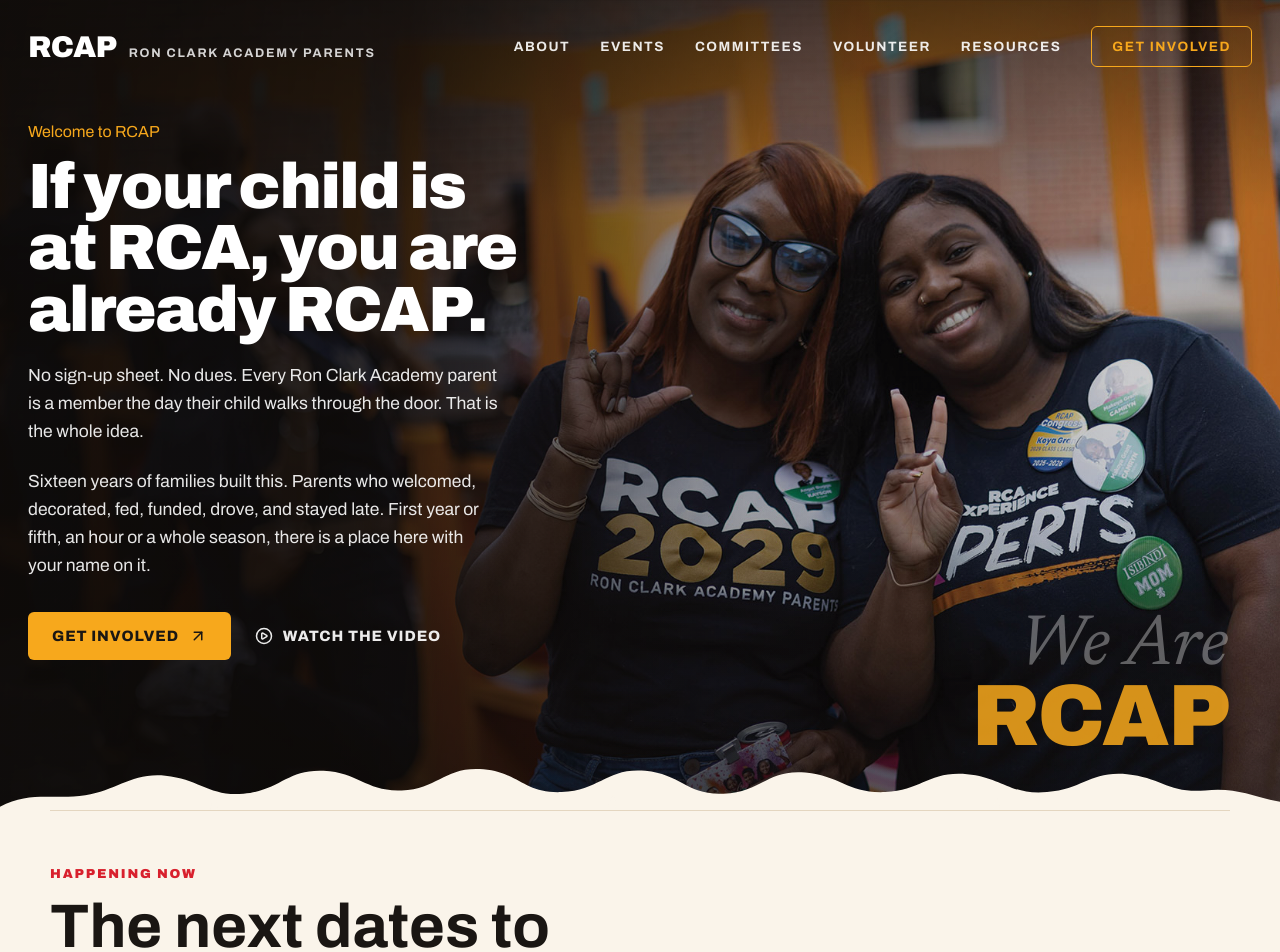
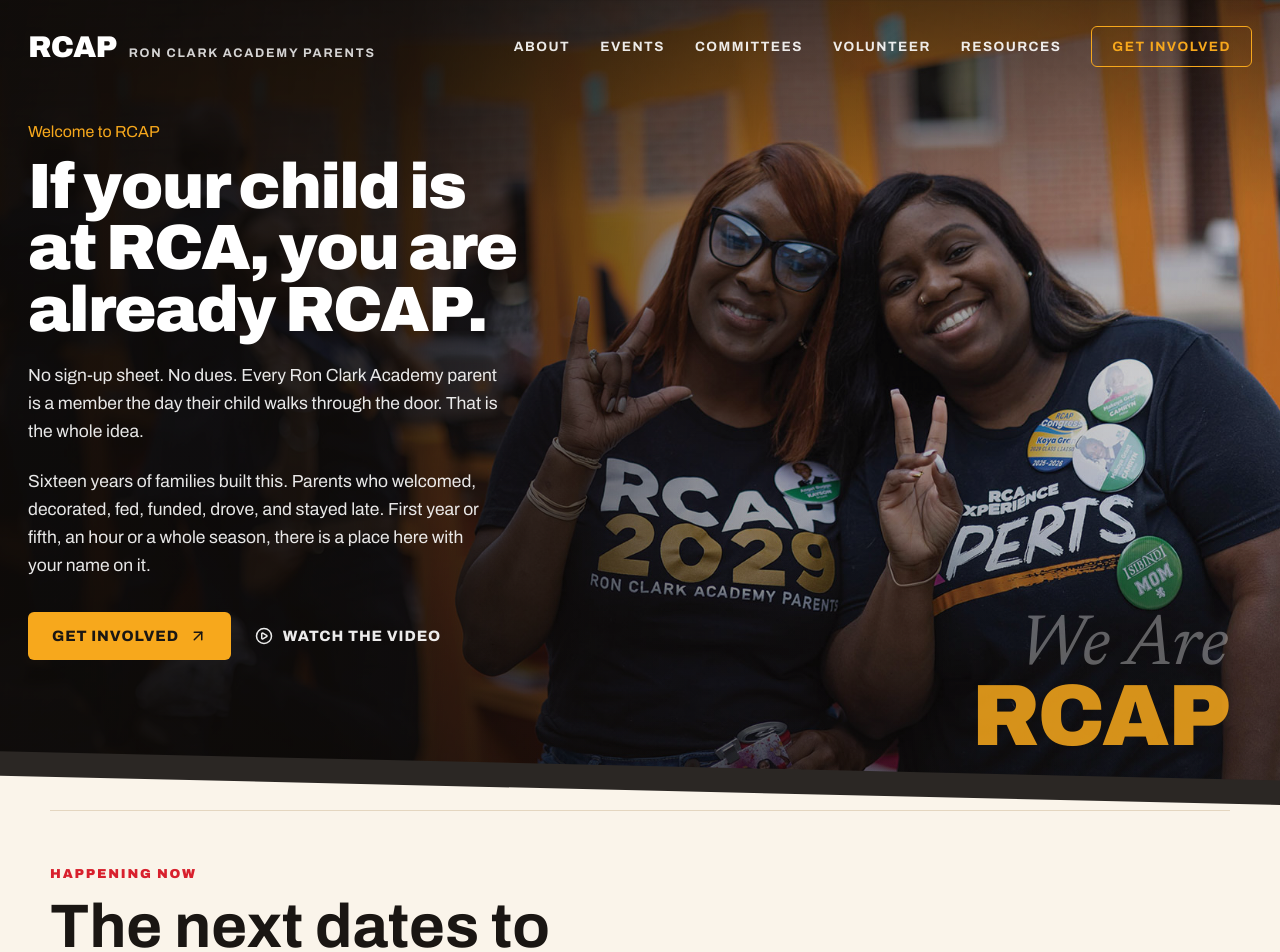
Before and after one commit to mosejames/wearercap.org, a React (Vite) app: page / in a window 1280 px wide. Shown: the top 952 px of the page. Built offline with nearby package versions, Linux system fonts and the light colour scheme.

Commit message:
Hero edge: angled cut with a charcoal step, replacing the torn brush

```diff
--- a/src/main.jsx
+++ b/src/main.jsx
@@ -306,14 +306,13 @@ function App() {
           <span className="lockup-mark">RCAP</span>
         </div>
 
-        {/* Torn brush edge into the paper below. preserveAspectRatio none lets
-            it stretch to any width without leaving a gap at the corners. */}
+        {/* Angled edge into the paper below: two parallel cuts descending to
+            the right, with a charcoal step between them. preserveAspectRatio
+            none lets both lines stretch to any width and stay straight. */}
         <div className="hero-edge" aria-hidden="true">
-          <svg viewBox="0 0 1440 110" preserveAspectRatio="none" xmlns="http://www.w3.org/2000/svg">
-            <path d="M0,104 C34,84 62,96 96,90 C132,84 148,62 186,66 C224,70 236,92 274,88 C316,84 322,58 364,60 C404,62 412,86 452,84 C494,82 500,54 544,58 C584,62 590,88 632,86 C676,84 682,56 726,60 C766,64 772,90 814,88 C858,86 862,58 906,62 C946,66 954,88 996,86 C1038,84 1044,60 1088,64 C1128,68 1136,90 1178,86 C1220,82 1226,60 1268,64 C1306,68 1316,88 1356,84 C1392,80 1410,92 1440,98 L1440,110 L0,110 Z" />
-            <path d="M242,92 C246,104 244,112 240,118 C236,112 236,100 242,92 Z" opacity="0.9" />
-            <path d="M690,90 C695,104 693,114 688,120 C683,113 683,99 690,90 Z" opacity="0.9" />
-            <path d="M1122,94 C1126,105 1124,113 1120,119 C1116,112 1116,101 1122,94 Z" opacity="0.9" />
+          <svg viewBox="0 0 1440 90" preserveAspectRatio="none" xmlns="http://www.w3.org/2000/svg">
+            <path className="edge-step" d="M0,12 L1440,50 L1440,90 L0,90 Z" />
+            <path className="edge-paper" d="M0,44 L1440,82 L1440,90 L0,90 Z" />
           </svg>
         </div>
       </section>
--- a/src/styles.css
+++ b/src/styles.css
@@ -277,8 +277,8 @@ button {
   color: rgba(247, 168, 28, 0.86);
 }
 
-/* Torn brush edge into the paper below. Sits on top of everything in the hero
-   and bleeds one pixel past the bottom so no hairline shows at any zoom. */
+/* Angled edge into the paper below. Sits on top of everything in the hero and
+   bleeds one pixel past the bottom so no hairline shows at any zoom. */
 
 .hero-edge {
   position: absolute;
@@ -293,10 +293,16 @@ button {
 .hero-edge svg {
   display: block;
   width: 100%;
-  height: clamp(56px, 7vw, 104px);
-}
-
-.hero-edge path {
+  height: clamp(46px, 5.4vw, 86px);
+}
+
+/* A step between the photo and the paper, so the cut reads as two planes
+   rather than one hard line. */
+.edge-step {
+  fill: #2b2724;
+}
+
+.edge-paper {
   fill: var(--paper);
 }
 
```
